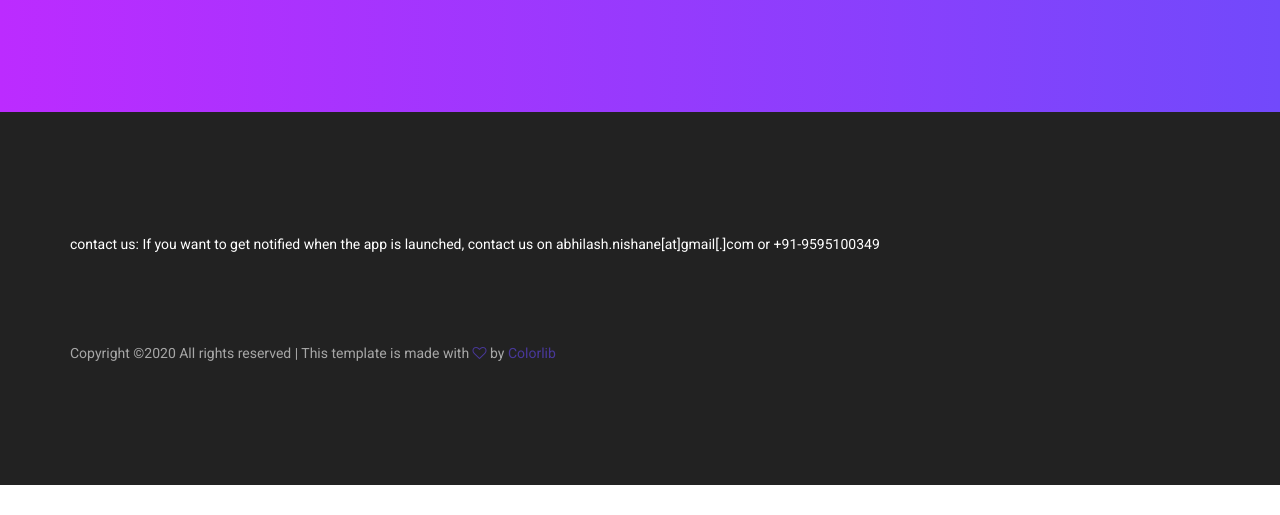
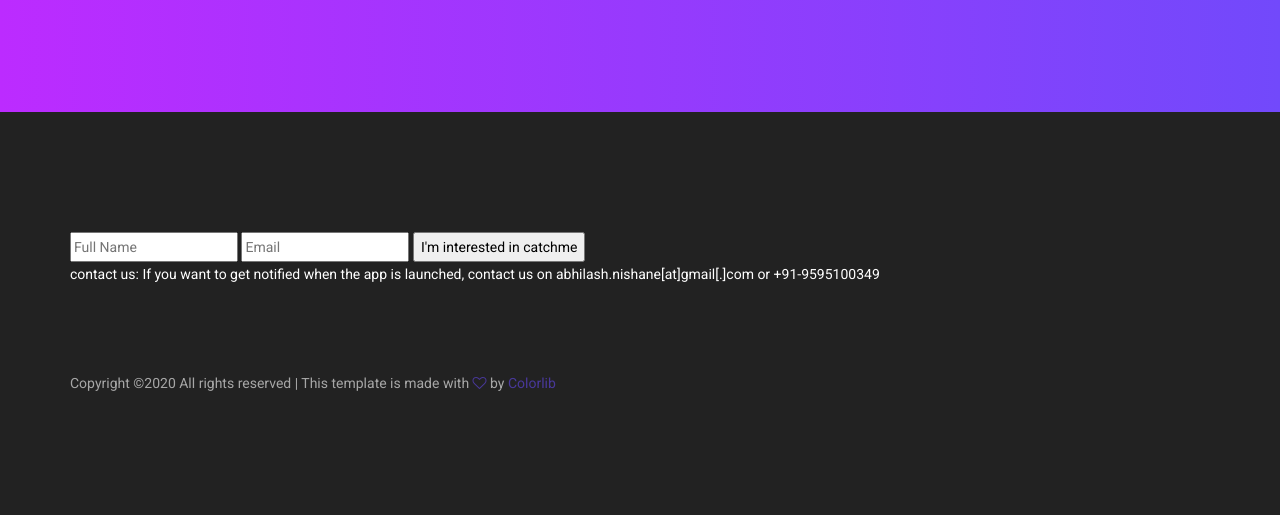
Before and after one commit to abhilashnishane/catchme-landing, a plain HTML site: page index.html in a window 1280 px wide. Shown: the part 4706-5221 px from the top of the page. Before the commit the page ends 5191 px from the top, so only its background shows below. Drawn offline with nearby package versions, Linux system fonts and the light colour scheme.

Commit message:
simple contact form added

```diff
--- a/index.html
+++ b/index.html
@@ -463,6 +463,13 @@
                         </div>
                     </div>
 								</div> -->
+								<div>
+									<form action="https://formspree.io/xbjablzw" method="POST">
+										<input type="text" name="name" placeholder="Full Name">
+										<input type="email" name="_replyto" placeholder="Email">
+										<input type="submit" value="I'm interested in catchme">
+									</form>
+								</div>
 								<div style="color: #fff;"><span >contact us:</span> If you want to get notified when the app is launched, contact us on abhilash.nishane[at]gmail[.]com or +91-9595100349</div>
 
                 <div class="row footer-bottom d-flex justify-content-between align-items-center">
```
